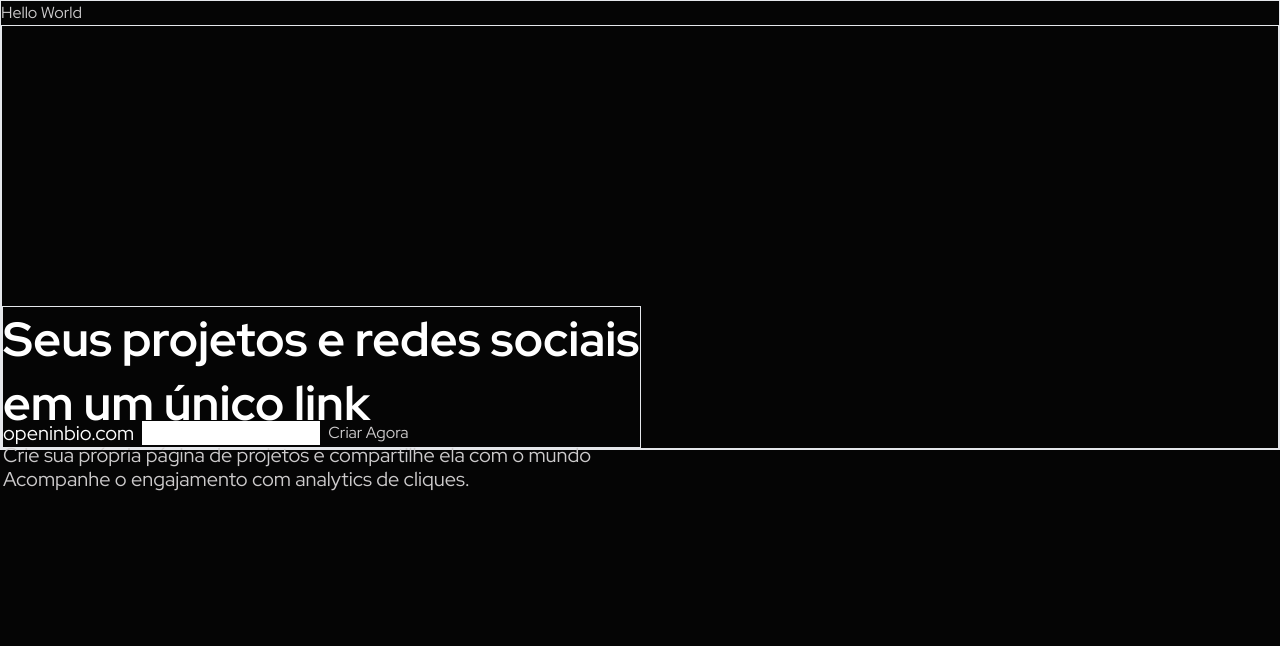
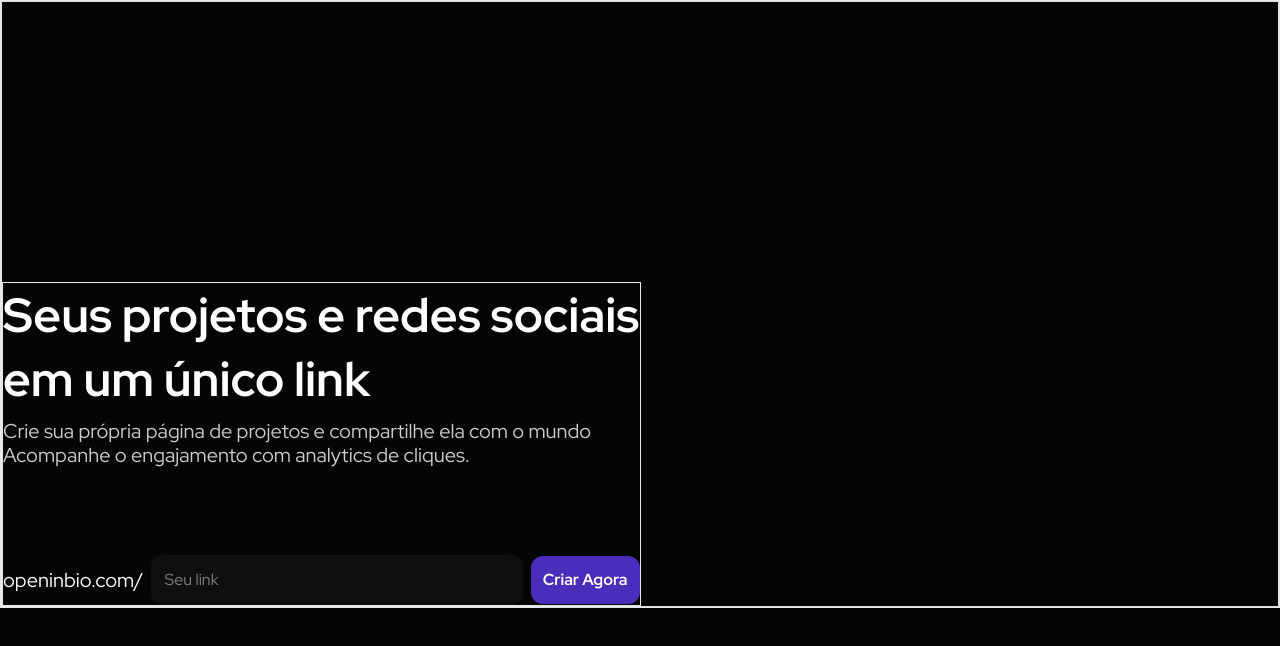
Before and after one commit to lacerdaaa/openinbio, a Next.js app: page / in a window 1280 px wide. Shown: the top 646 px of the page. Built offline with nearby package versions, Linux system fonts and the light colour scheme.

Commit message:
-update: adicionando items da ui ( inputText e Button na seção hero

```diff
--- a/app/components/landing-page/hero.tsx
+++ b/app/components/landing-page/hero.tsx
@@ -1,4 +1,8 @@
-export default function Hero() {
+import TextInput from "../ui/textInput";
+import Button from "../ui/button";
+
+
+function Hero() {
   return (
     <div className="flex border">
       <div className="w-full flex flex-col gap-2 mt-[35vh] border">
@@ -10,10 +14,10 @@ export default function Hero() {
           <br />
           Acompanhe o engajamento com analytics de cliques.
         </h2>
-        <div className="flex items-center gap-2 w-full -mt-[10vh]">
-          <span className="text-white text-xl">openinbio.com</span>
-          <input type="text" />
-          <button>Criar Agora</button>
+        <div className="flex items-center gap-2 w-full mt-[10vh]">
+          <span className="text-white text-xl">openinbio.com/</span>
+          <TextInput placeholder="Seu link"/>
+          <Button>Criar Agora</Button>
         </div>
       </div>
       <div className="w-full flex items-center justify-center bg-[radial-gradiente(circle_at_50%_50%_#4B2DBB, transparent_55%)]">
@@ -33,3 +37,6 @@ export default function Hero() {
     </div>
   );
 }
+
+
+export default Hero;
--- a/app/components/ui/button.tsx
+++ b/app/components/ui/button.tsx
@@ -1,4 +1,4 @@
-import { cn } from "@/app/lib/utils";
+import { cn } from "@/lib/utils";
 
 export default function Button({
     children,
--- /dev/null
+++ b/app/components/ui/textInput.tsx
@@ -0,0 +1,20 @@
+import { InputHTMLAttributes } from "react";
+import { cn } from "@/lib/utils";
+
+function TextInput(
+  props: InputHTMLAttributes<HTMLInputElement>
+) {
+  return (
+    <input
+      {...props}
+      className={cn(
+        `
+    w-full p-3 bg-background-secondary text-white placeholder:text-content-placeholder rounded-xl
+    border border-transparent hover:border-border-secondary hover:text-content-body active:border-border-tertiary`,
+        props.className
+      )}
+    />
+  );
+}
+
+export default TextInput;
--- a/app/page.tsx
+++ b/app/page.tsx
@@ -3,7 +3,7 @@ import Hero from "./components/landing-page/hero";
 
 export default function Home() {
   return (
-    <div className="max-w-7xl mx-auto border"> Hello World
+    <div className="max-w-7xl mx-auto border">
       <Hero/>
       {/* <Header/>
       <VideoExplanation/>
--- a/tsconfig.json
+++ b/tsconfig.json
@@ -19,7 +19,7 @@
       }
     ],
     "paths": {
-      "@/*": ["./*"]
+      "@/*": ["./app/*"]
     }
   },
   "include": ["next-env.d.ts", "**/*.ts", "**/*.tsx", ".next/types/**/*.ts"],
```
